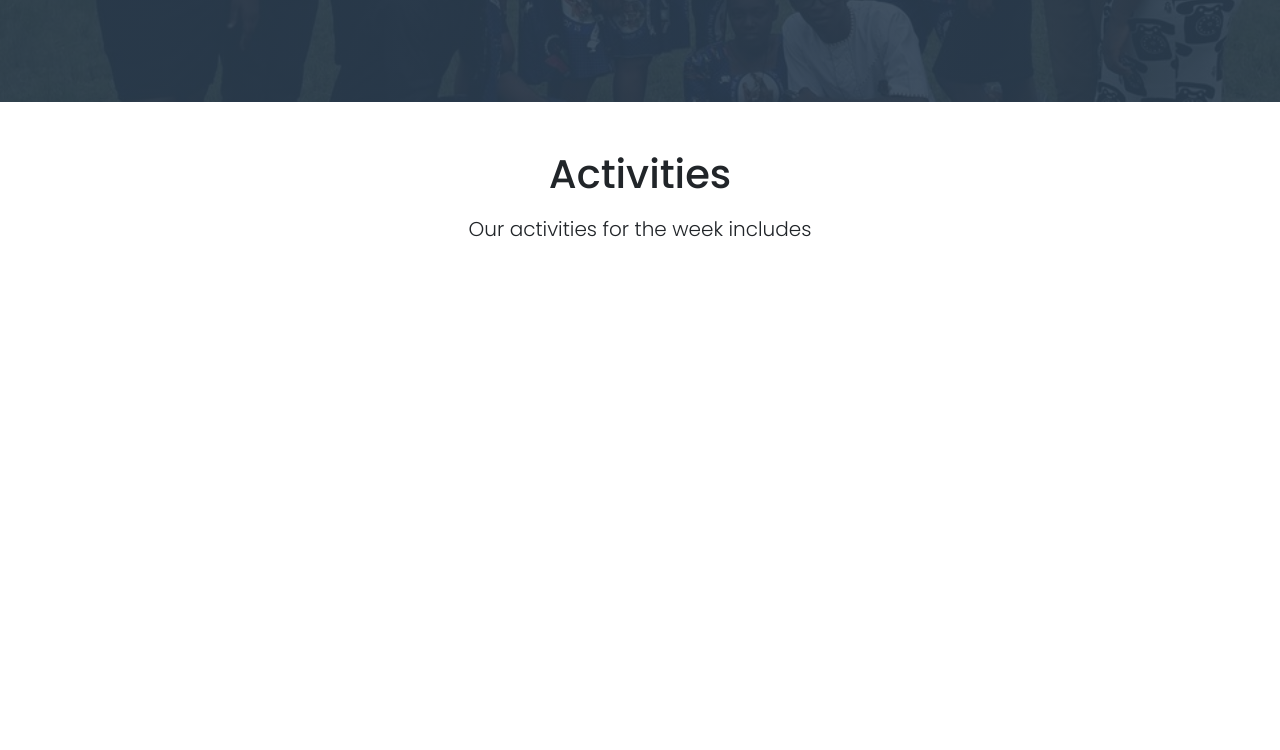
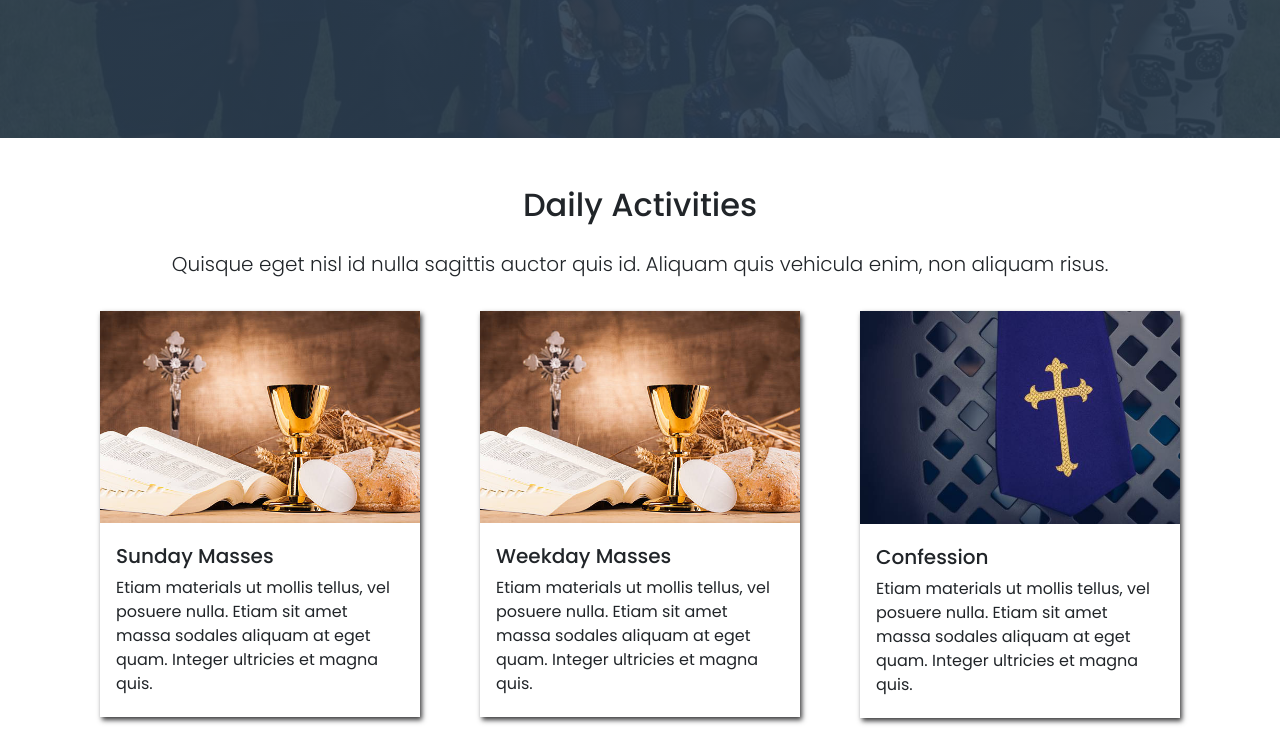
Before and after one commit to Franklin-raph/NFCS-WebApp, a plain HTML site: page index.html in a window 1280 px wide. Shown: the part 1784-2534 px from the top of the page. Before the commit the page ends 2044 px from the top, so only its background shows below. Drawn offline with Linux system fonts and the light colour scheme.

Commit message:
created the activities part

```diff
--- a/css/style.css
+++ b/css/style.css
@@ -160,6 +160,26 @@ a {
     flex-direction: column;
 }
 
+.activities-card{
+    width: 20rem;
+    position: relative;
+    margin:0 auto 2rem auto;
+
+}
+
+#activities-text{
+    padding: 5px 1rem;
+}
+
+#cardShadow{
+    box-shadow: 2px 3px 5px rgb(58, 58, 59);
+}
+
+#cardShadow img:hover{
+    transform: scale(1.1);
+    transition: 2.5s;
+}
+
 @media (max-width: 992px) {
     #numberCount{
         height: 100vh;
--- a/index.html
+++ b/index.html
@@ -121,7 +121,7 @@
         <h1 class="text-center mb-3">About Us</h1>
               <div class="container-fluid padding">
                 <div class="row padding">
-                  <div class="col-lg-12 mb-4 text-center">
+                  <div class="col-lg-12 mb-4 text-center lead">
                   Lorem ipsum dolor sit, amet consectetur adipisicing elit. Animi ullam odit impedit ea quos alias quia sapiente modi doloremque.
                   </div>
                 <div class="col-lg-6 col-md-6">
@@ -199,14 +199,68 @@
     </section>
    <!-- ABOUT SECTION ENDS -->
 
-   <sectiion id="activities">
+   <section class="blog" id="activities">
     <div class="container">
-        <h1 class="text-center mt-5 mb-3">Activities</h1>
-        <p class="lead text-center mb-3">Our activities for the week includes</p>
+      <div class="text-center mt-5">
+        <h2>Daily Activities</h2>
+        <p class="lead p-3">Quisque eget nisl id nulla sagittis auctor quis id.
+           Aliquam quis vehicula enim, non aliquam risus.</p>
+      </div>
       <div class="row">
+        <div class="col-lg-4 col-md-6 col-sm-12" id="activities_box">
+          <div class="activities-card">
+            <div id="cardShadow">
+              <img src="/images/holyMass.jpg" id="blog-img" class="img-fluid" id="activities_box">
+              <div class="bloglayer">
+              </div>
+              <div>
+                <div id="activities-text">
+                  <h5 class="pt-3">Sunday Masses</h5>
+                    <p>Etiam materials ut mollis tellus, vel posuere nulla.
+                       Etiam sit amet massa sodales aliquam at eget quam. Integer ultricies et magna quis.</p>
                 </div>
               </div>
-   </sectiion>
+            </div>
+          </div>
+          </div>
+
+          <div class="col-lg-4 col-md-6 col-sm-12">
+            <div class="activities-card">
+              <div id="cardShadow">
+                <img src="/images/holyMass.jpg" id="blog-img" class="img-fluid" id="activities_box">
+                <div class="bloglayer">
+                </div>
+                <div>
+                  <div id="activities-text">
+                    <h5 class="pt-3">Weekday Masses</h5>
+                      <p>Etiam materials ut mollis tellus, vel posuere nulla.
+                         Etiam sit amet massa sodales aliquam at eget quam. Integer ultricies et magna quis.</p>
+                  </div>
+                </div>
+              </div>
+
+            </div>
+            </div>
+
+            <div class="col-lg-4 col-md-6 col-sm-12">
+              <div class="activities-card">
+                <div id="cardShadow">
+                  <img src="/images/confession1.jpg" id="blog-img" class="img-fluid" id="activities_box">
+                  <div class="bloglayer">
+                  </div>
+                  <div>
+                    <div id="activities-text">
+                      <h5 class="pt-3">Confession</h5>
+                      <p>Etiam materials ut mollis tellus, vel posuere nulla.
+                         Etiam sit amet massa sodales aliquam at eget quam. Integer ultricies et magna quis.</p>
+                    </div>
+                  </div>
+                </div>
+              </div>
+              </div>
+        </div>
+      </div>
+  </section>
 
 
     <script src="/js/jquery.js"></script>
```
Also changed, not shown: images/confession.jpeg (added), images/confession1.jpg (added), images/holyMass.jpg (added), images/holyMass1.jpg (added), images/holyMass2.jpg (added). Lines whose indentation alone changed are shown as unchanged.
